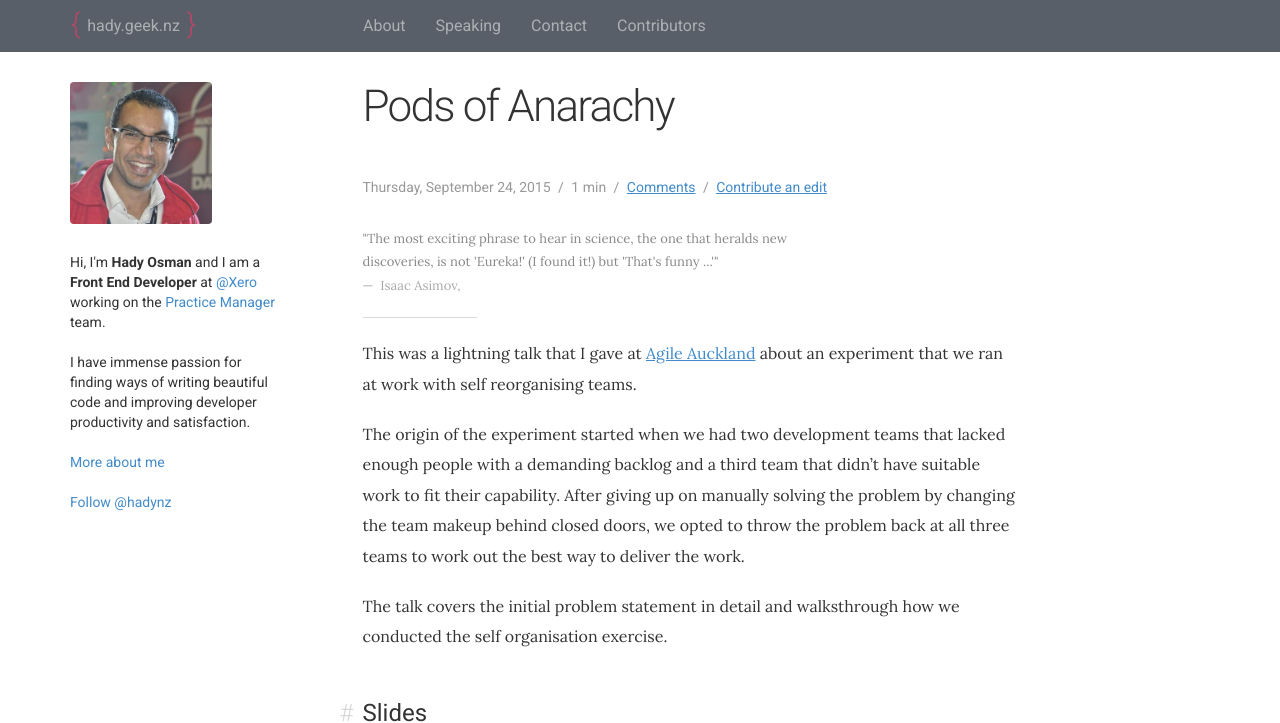
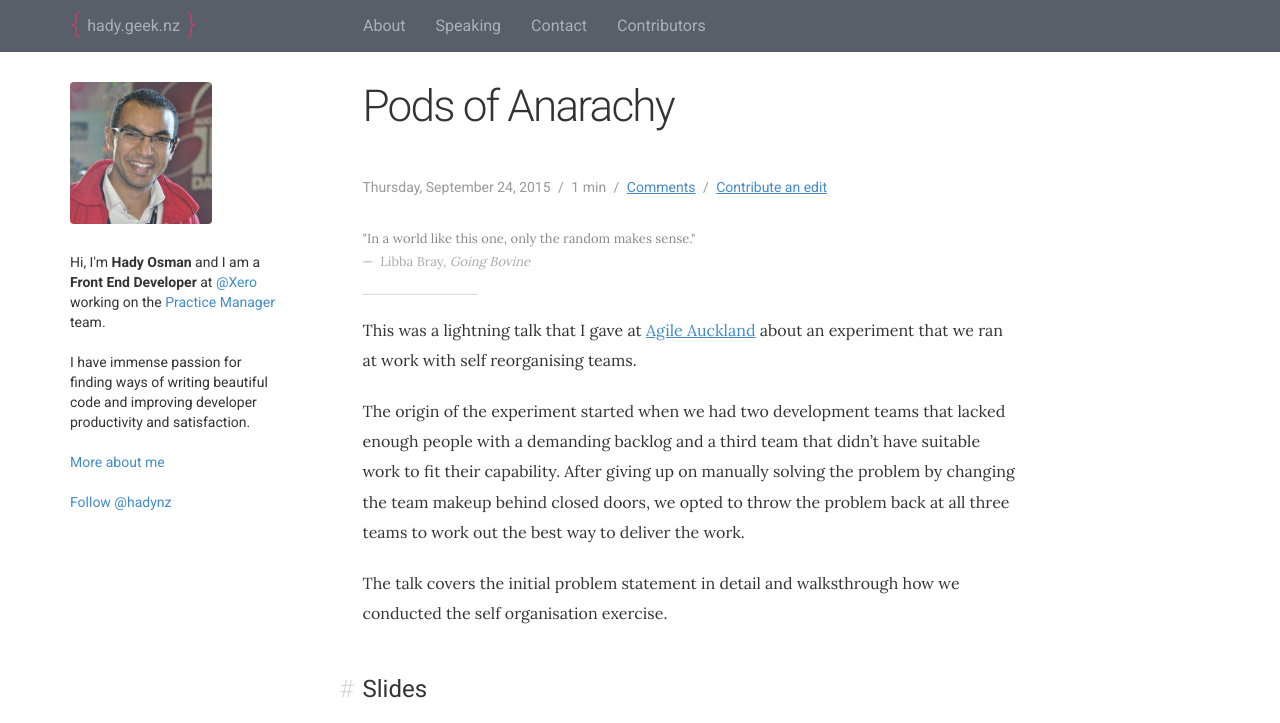
Before and after one commit to hadynz/hadynz.github.io, a Jekyll site: the page built from _posts/speaking/2015-09-24-pods-of-anarchy.md, in a window 1280 px wide, cut to the strip 0-723 px from the top of the page. Built offline with Jekyll 4.4.1, drawn with Linux system fonts in a browser that asks for light colours; comment, search, counter and statistics services are not loaded.

Commit message:
Update 2015-09-24-pods-of-anarchy.md

```diff
--- a/_posts/speaking/2015-09-24-pods-of-anarchy.md
+++ b/_posts/speaking/2015-09-24-pods-of-anarchy.md
@@ -8,8 +8,9 @@ categories: ['speaking']
 comments: true
 meta: true
 quote:
-    text: The most exciting phrase to hear in science, the one that heralds new discoveries, is not 'Eureka!' (I found it!) but 'That's funny ...'
-    author: Isaac Asimov
+    text: In a world like this one, only the random makes sense.
+    title: Going Bovine
+    author: Libba Bray
 ---
 This was a lightning talk that I gave at [Agile Auckland][1] about an experiment that we ran at work with self reorganising teams.
 
```
